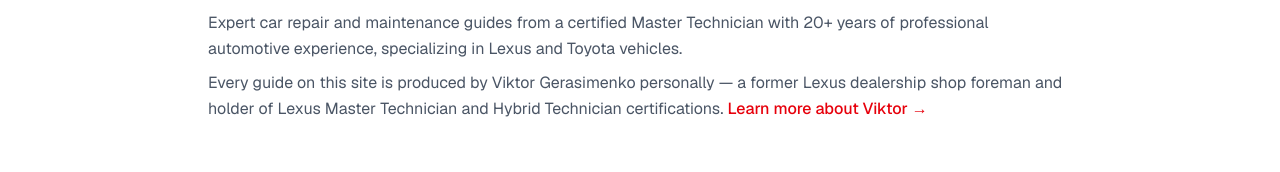
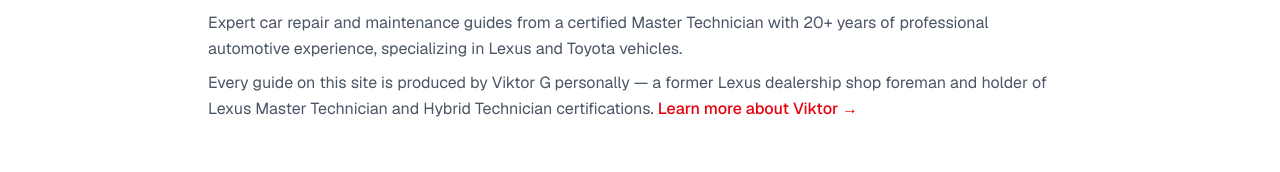
Before and after one commit to vikgerasim/viktorgautomotive, a Next.js app: page / in a window 1280 px wide. Shown: the part 146-318 px from the top of the page. Built offline with nearby package versions, Linux system fonts and the light colour scheme; no server answers.

Commit message:
removed my last name from the front page

```diff
--- a/app/page.tsx
+++ b/app/page.tsx
@@ -19,7 +19,7 @@
           Expert car repair and maintenance guides from a certified Master Technician with 20+ years of professional automotive experience, specializing in Lexus and Toyota vehicles.
         </p>
         <p className="text-gray-600 mt-2 leading-relaxed">
-          Every guide on this site is produced by Viktor Gerasimenko personally — a former Lexus dealership shop foreman and holder of Lexus Master Technician and Hybrid Technician certifications.{" "}
+          Every guide on this site is produced by Viktor G personally — a former Lexus dealership shop foreman and holder of Lexus Master Technician and Hybrid Technician certifications.{" "}
           <Link href="/about" className="text-red-600 hover:underline font-medium">
             Learn more about Viktor →
           </Link>
```
